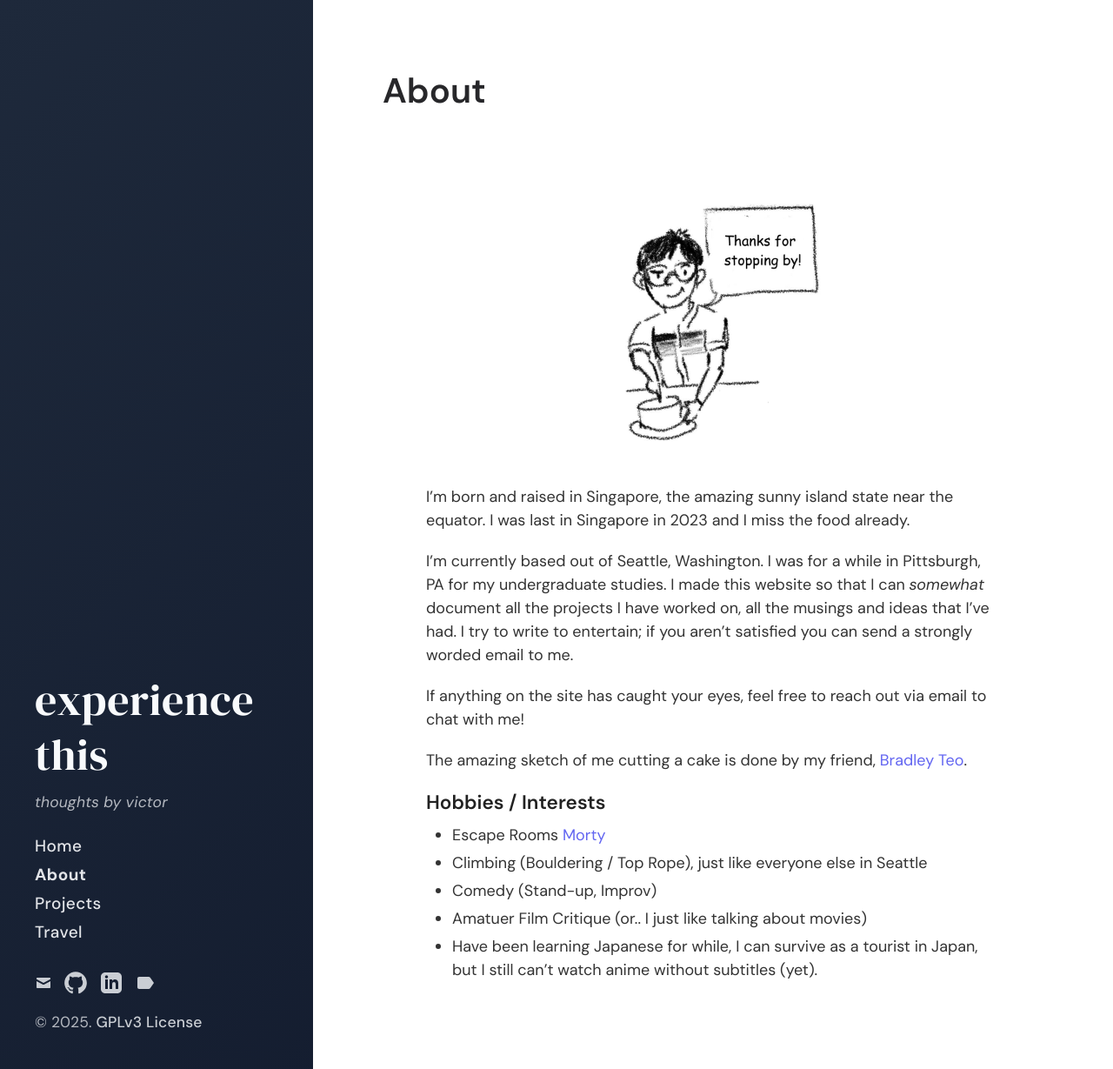
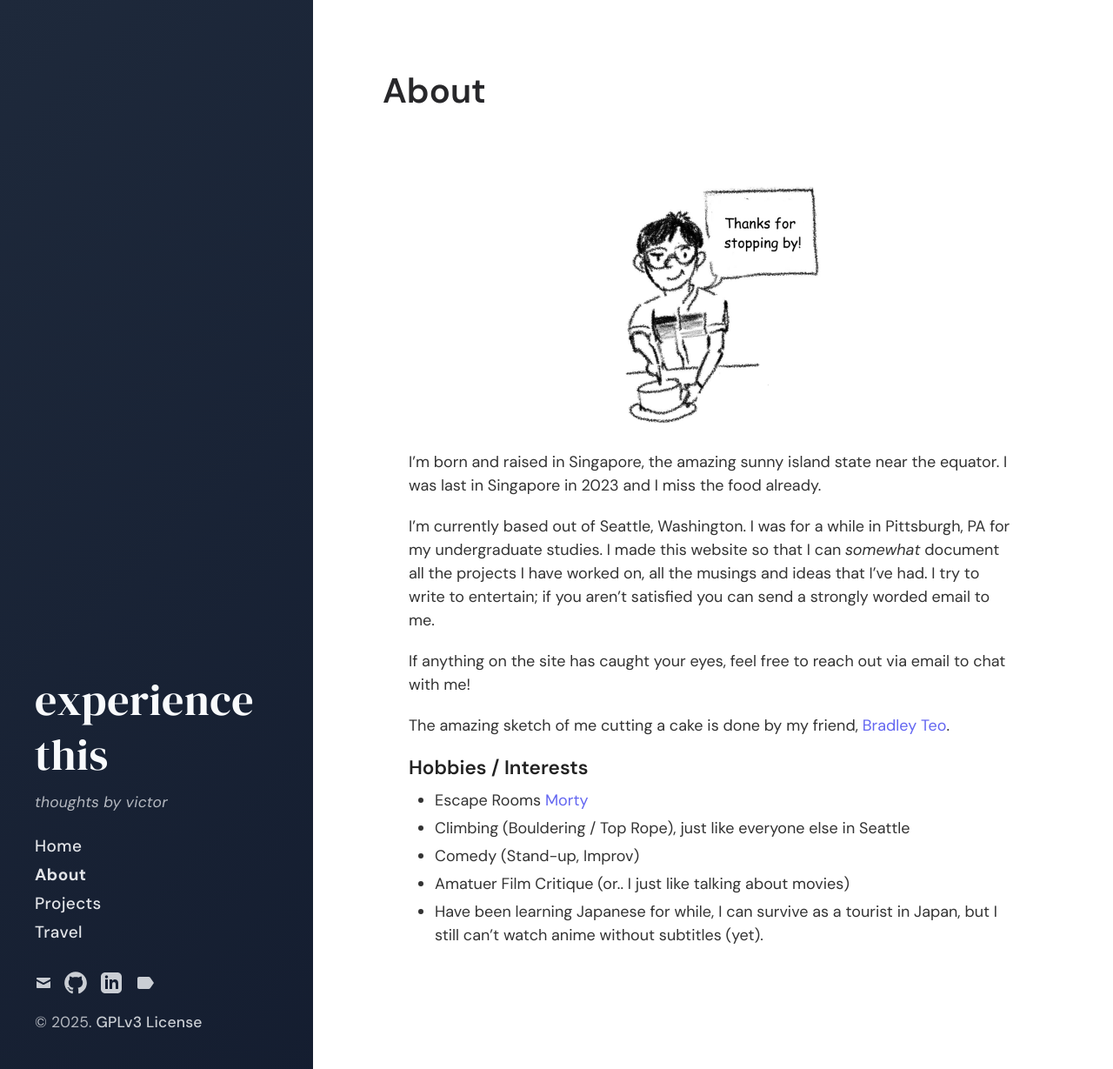
Before and after one commit to victorhuangwq/experiencethis.world, a Jekyll site: the page built from about.md, in a window 1280 px wide and 1229 px high. Shown: the whole window at 87% size. Built offline with Jekyll 4.4.1, drawn with Linux system fonts in a browser that asks for light colours.

Commit message:
update sizing

```diff
--- a/assets/css/main.scss
+++ b/assets/css/main.scss
@@ -174,6 +174,10 @@ a {
     margin: 0 auto;
     letter-spacing: normal;
 
+    @media (min-width: 1024px) {
+        max-width: 900px;
+    }
+
     @media (min-width: 768px) {
         font-size: 0.9rem;
     }
@@ -291,6 +295,10 @@ a {
     margin: 0 auto;
     padding: 2rem 1.5rem;
 
+    @media (min-width: 1024px) {
+        max-width: 900px;
+    }
+
     @media (max-width: 768px) {
         padding: 1.5rem 1rem;
     }
@@ -341,6 +349,10 @@ code {
     max-width: 720px;
     margin: 0 auto;
     letter-spacing: normal;
+
+    @media (min-width: 1024px) {
+        max-width: 900px;
+    }
 
     @media (min-width: 768px) {
         font-size: 0.9rem;
@@ -419,13 +431,14 @@ code {
 
     .about-image {
         display: block;
-        margin: 2rem auto;
+        margin: 1rem auto;
         max-width: 300px;
         height: auto;
         border-radius: 8px;
 
         @media (max-width: 768px) {
             max-width: 250px;
+            margin: 0.75rem auto;
         }
     }
 }
```
